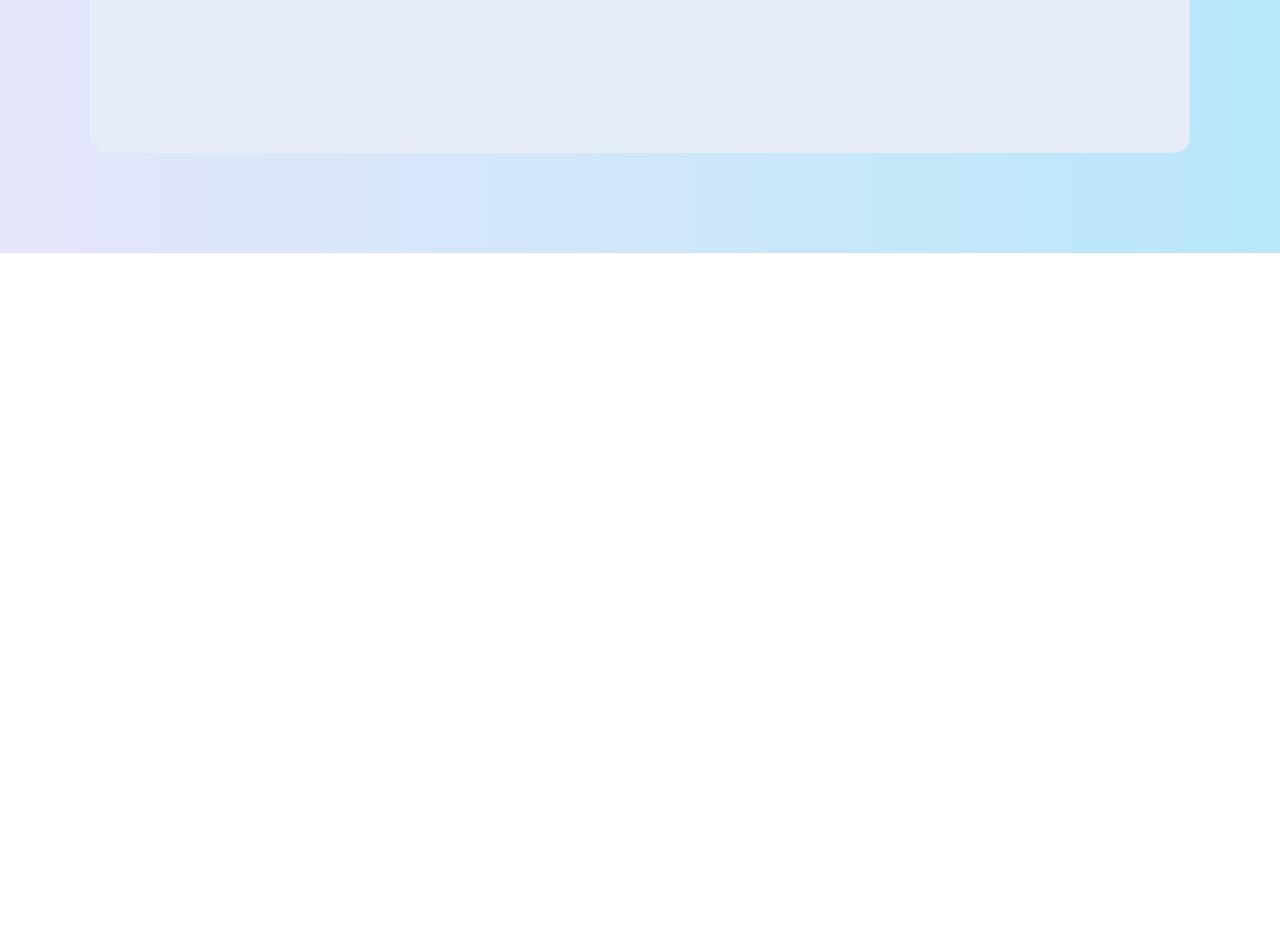
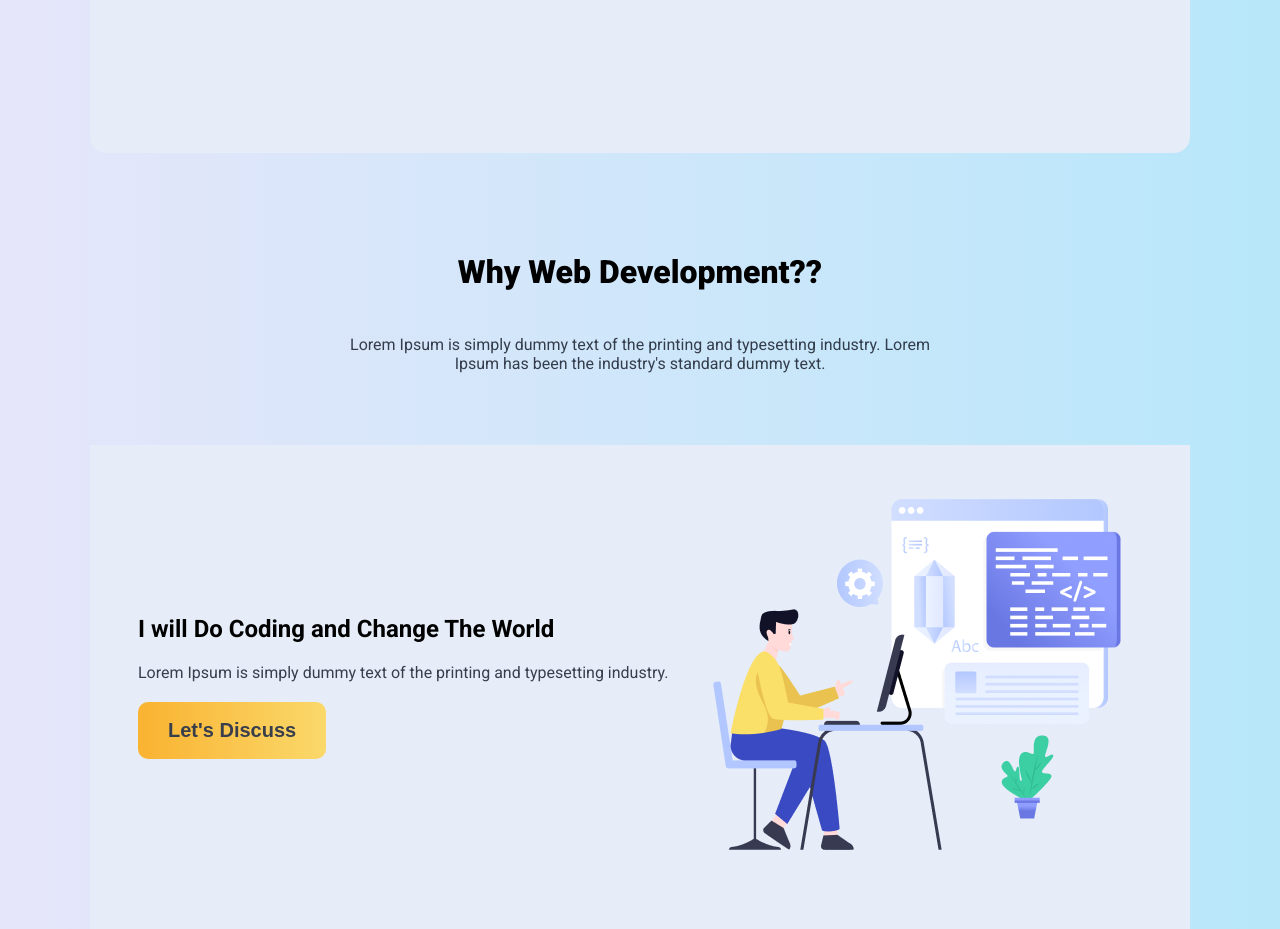
Before and after one commit to Shadhin282/BootCampProject, a plain HTML site: page index.html in a window 1280 px wide. Shown: the part 725-1654 px from the top of the page. Before the commit the page ends 978 px from the top, so only its background shows below. Drawn offline with Linux system fonts and the light colour scheme.

Commit message:
updating content

```diff
--- a/index.html
+++ b/index.html
@@ -25,6 +25,22 @@
                 <button class="btn">let's Connect</button>
             </div>
         </section>
+
+        <!--content-->
+        <section class="banner-2 roboto">
+            <div class="banner-2-content">
+                <h2>Why Web Development??</h2>
+                <p>Lorem Ipsum is simply dummy text of the printing and typesetting industry. Lorem Ipsum has been the industry's standard dummy text.</p>
+            </div>
+            <div class="banner-2-container">
+                <div class="banner-2-container-content ">
+                    <h3>I will Do Coding and Change The World</h3>
+                    <p>Lorem Ipsum is simply dummy text of the printing and typesetting industry.</p>
+                    <button class="btn">Let's Discuss</button>
+                </div>
+                <img src="./assets/working-developer.png" alt="">
+            </div>
+        </section>
     </main>
     <footer>
 
--- a/style.css
+++ b/style.css
@@ -83,3 +83,48 @@ header{
     color: #0D1321;
     opacity: 80%;
 }
+
+/* content style */
+.banner-2{
+    height: 656px;
+    padding-left: 90px;
+    padding-right: 90px;
+}
+.banner-2-content {
+    text-align: center;
+    margin-bottom: 48px;
+}
+.banner-2-content h2,p{
+    margin-bottom: 20px;
+}
+.banner-2-content h2{
+    font-size: 32px;
+    font-weight: 900;
+}
+.banner-2-content p{
+    color: #0D1321;
+    opacity: 80%;
+    padding: 24px 0px;
+    margin: 0px 240px;
+    font-size: 16px;
+}
+.banner-2-container{
+    background-color: #E6EDF9;
+    display: flex;
+    justify-content: space-between;
+    align-items: center;
+    padding: 48px;
+
+}
+
+.banner-2-container-content h3,p{
+    margin-bottom: 20px;
+}
+.banner-2-container-content h3{
+    font-size: 24px;
+    font-weight: bold;
+}
+.banner-2-container-content p{
+    color: #0D1321;
+    opacity: 80%;
+}
```
